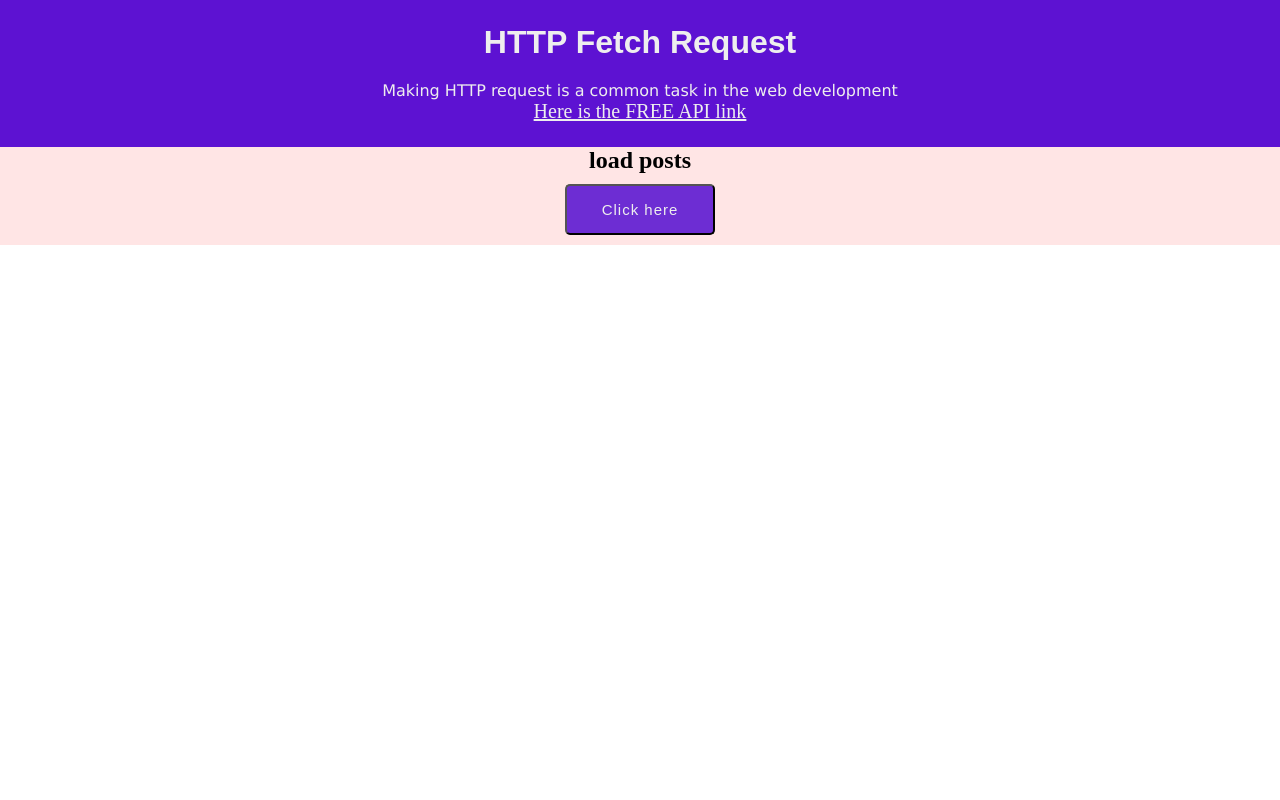
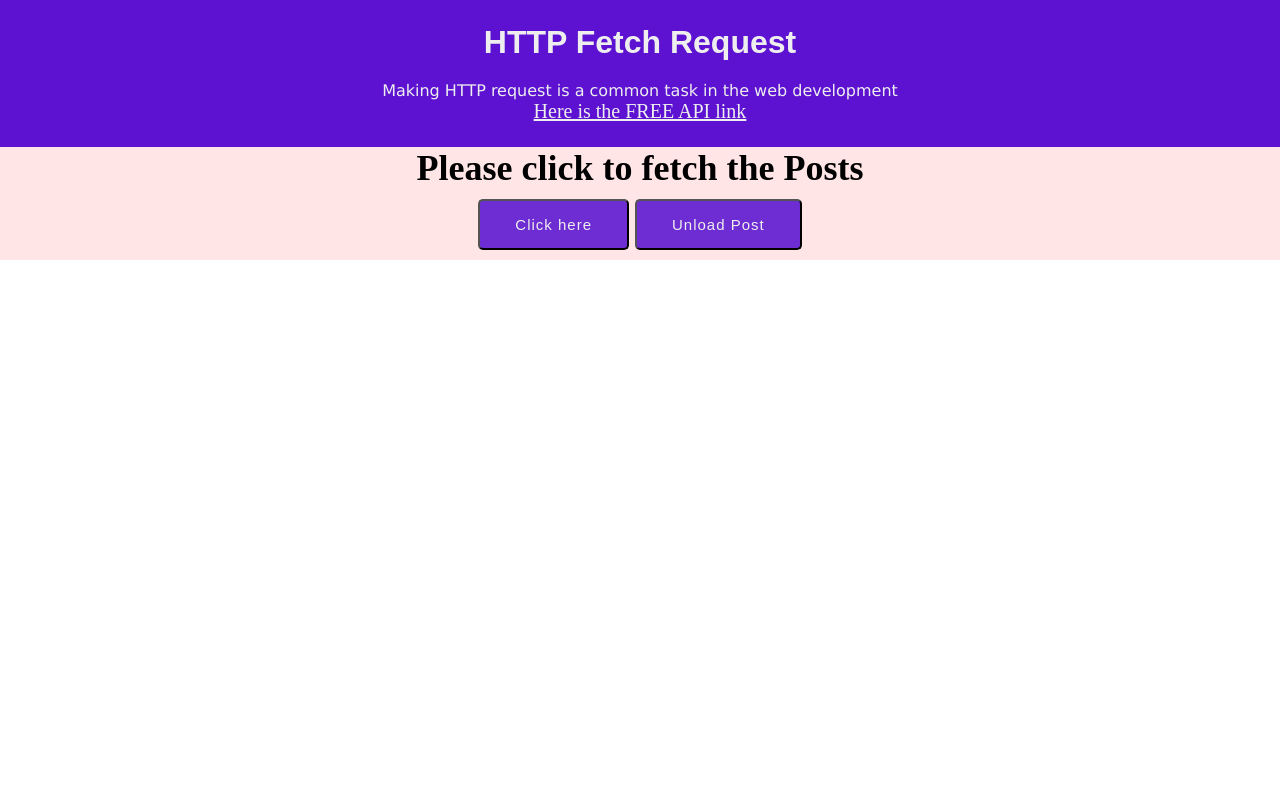
Before and after one commit to Sidhdongre358/30-MiniProjectChallangeRepo, a plain HTML site: page 12.FetchAPIRequest/inedx.html in a window 1280 px wide. Shown: the top 800 px of the page. Drawn offline with Linux system fonts and the light colour scheme.

Commit message:
new feature added to load and unload data from the screen

```diff
--- a/12.FetchAPIRequest/inedx.html
+++ b/12.FetchAPIRequest/inedx.html
@@ -20,8 +20,9 @@
     </header>
     <main>
       <section class="post-heading">
-        <h2>load posts</h2>
+        <h2 id="load-text"></h2>
         <button class="btn">Click here</button>
+        <button class="unload-btn">Unload Post</button>
       </section>
       <div class="posts"></div>
     </main>
--- a/12.FetchAPIRequest/jscript.js
+++ b/12.FetchAPIRequest/jscript.js
@@ -1,6 +1,8 @@
 const btton = document.querySelector(".btn");
+const unloadbtn = document.querySelector(".unload-btn");
+const postsConatainer = document.querySelector(".posts");
+const textHeading = document.getElementById("load-text");
 
-const postsConatainer = document.querySelector(".posts");
 console.log(postsConatainer);
 
 // let's fetch data from the jsonplaceholder api's
@@ -22,6 +24,7 @@ const getPosts = async () => {
     let finalOutput = output.join("");
 
     postsConatainer.innerHTML = finalOutput;
+    textHeading.innerHTML = `<h2>Data fetched...<h2/>`;
   } catch (error) {
     console.log(error);
   }
@@ -29,8 +32,15 @@ const getPosts = async () => {
 
 // funtion to load posts
 const loadPost = () => {
-  console.log("clicked");
+  console.log("loaded");
   getPosts();
 };
+const unloadPost = () => {
+  console.log("unloaded");
+  textHeading.innerHTML = `<h2>Please click to fetch the Posts<h2/>`;
+  postsConatainer.innerHTML = null;
+};
+unloadPost();
 // add evemt listener to btn
 btton.addEventListener("click", loadPost);
+unloadbtn.addEventListener("click", unloadPost);
```
